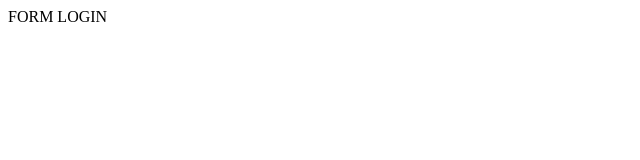
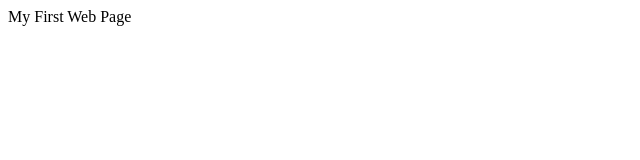
Before and after one commit to jaysonorebia26/practice, a plain HTML site: page login.html in a window 1280 px wide. Shown: the full height of the page, 0-640 px from the left. Drawn offline with Linux system fonts and the light colour scheme.

Commit message:
modified login.html

```diff
--- a/login.html
+++ b/login.html
@@ -6,6 +6,6 @@
     <title>Login</title>
 </head>
 <body>
-    FORM LOGIN
+    My First Web Page
 </body>
 </html>
```
